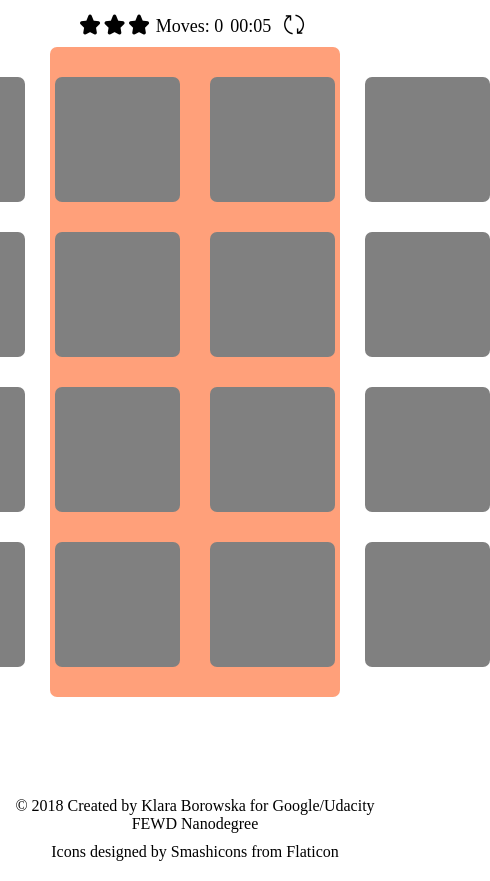
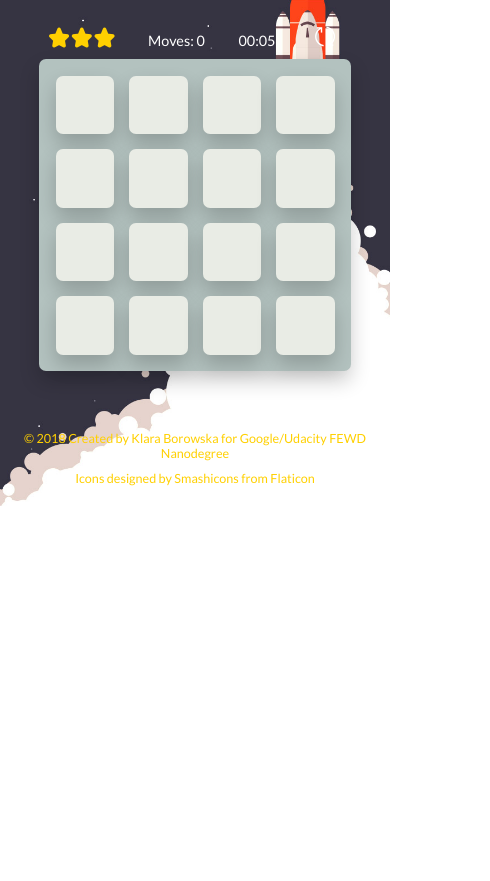
Before and after one commit to klaraborowska/Memo-Game, a plain HTML site: page index.html in a window 390 px wide. Shown: the part 95-976 px from the top of the page, 490 px wide, since content can reach past the window. After the commit the page ends 844 px from the top, so only its background shows below. Drawn offline with Linux system fonts and the light colour scheme.

Commit message:
Improve the layout

```diff
--- a/css/style.css
+++ b/css/style.css
@@ -1,5 +1,3 @@
-/***** MAIN SETTINGS *****/
-
 html {
     box-sizing: border-box;
   }
@@ -10,9 +8,18 @@ html {
     box-sizing: inherit;
   }
 
-  body, html, h1, ul {
+  body, html, h1, h2, ul {
     margin: 0;
     padding: 0;
+  }
+
+  body {
+    background: url(../img/bg.jpg) right;
+    background-size: cover;
+    background-repeat: no-repeat;
+    font-family: 'Lato', sans-serif;
+    font-size: 18px;
+    color: #fff;
   }
 
   .wrapper {
@@ -22,6 +29,12 @@ html {
   }
 
   /***** HEADER *****/
+
+  .title {
+      font-size: 1.8em;
+      padding-top: 20px;
+      text-transform: uppercase;
+      }
 
 
   /***** GAME SECTION *****/
@@ -37,7 +50,14 @@ html {
       justify-content: space-between;
       align-items: flex-end;
       padding: 0 30px;
-      font-size: 18px;
+  }
+
+  .flaticon-favorite {
+      color: #ffd000;
+  }
+
+  .flaticon-exchange {
+      color: #fff;
   }
 
   .flaticon-favorite::before,
@@ -58,20 +78,17 @@ html {
       padding: 30px;
       list-style-type: none;
       display: grid;
-      grid-template-columns: repeat(4, 1fr);
-      grid-template-rows: repeat(4, 1fr);
+      grid-template-columns: repeat(4, 125px);
+      grid-template-rows: repeat(4, 125px);
       grid-gap: 30px;
-      max-width: 650px;
-      min-height: 650px;
       justify-content: center;
       align-content: center;
-      background-color: lightsalmon;
+      background-color: #b3c2bf;
       border-radius: 7px;
+      box-shadow: 0 10px 20px rgba(0, 0, 0, 0.2);
   }
 
   .card {
-      height: 125px;
-      width: 125px;
       position: relative;
       perspective: 400px;
       cursor: pointer;
@@ -88,24 +105,60 @@ html {
       backface-visibility: hidden;
       border-radius: 7px;
       transition: all 0.5s;
+      box-shadow: 0 10px 20px rgba(0, 0, 0, 0.2);
+  }
+
+   .card-front {
+      background-color: #e9ece5;
+  }
+
+  .card-back {
+      transform: rotateY(180deg);
+      background-color:#fff;
   }
 
 /***** WINNER SECTION *****/
 
 .winner-banner {
+    font-size: 0.8em;
     position: fixed;
     top: 0;
     left: 0;
     width: 100%;
     height: 100vh;
     z-index: 1;
-    padding: 20px;
+    padding: 40px;
     display: flex;
     flex-direction: column;
     justify-content: center;
     align-items: center;
     background-color: rgba(255, 255, 255, 0.9);
     transition: all 0.4s;
+    text-align: center;
+    color: #333;
+}
+
+.winner-title {
+    padding: 30px 0 10px;
+    font-size: 1.6em;
+}
+
+.winner-details {
+    padding-bottom: 10px;
+    font-size: 1.2em;
+}
+
+.play-again {
+    padding: 7px 20px;
+    border-radius: 5px;
+    border: 2px solid #f8d121;
+    background-color: transparent;
+    transition: all 0.3s;
+}
+
+.play-again:hover {
+    background-color: rgba(248, 209, 33, 0.7);
+    cursor: pointer;
 }
 
 .banner-hidden {
@@ -119,9 +172,12 @@ html {
 }
 
 /***** FOOTER *****/
+
 .footer {
-    padding: 20px 0;
+    padding: 20px;
     text-align: center;
+    font-size: 0.7em;
+    color: #ffd000;
 }
 
 .copyrights {
@@ -130,14 +186,7 @@ html {
 
 /**** FOR TESTING *****/
 
-  .card-front {
-      background-color: grey;
-  }
 
-  .card-back {
-      transform: rotateY(180deg);
-      background-color:#fff;
-  }
 
   .front-inactive {
       transform: rotateY(-180deg);
@@ -146,9 +195,8 @@ html {
   .back-active {
     transform: rotateY(0);
 }
-
-.hidden-star {
-    visibility: hidden;
+.star-light {
+    color: rgba(255, 208, 0, 0.3);
 }
 
 .card-match {
@@ -169,3 +217,37 @@ html {
         transform: scale(1);
     }
 }
+
+/***** MEDIA QUERIES *****/
+
+@media only screen and (max-width: 800px) {
+
+    .game {
+        padding: 40px 10px 10px;
+    }
+    .game-settings {
+        width: 80vw;
+        margin: 0 auto;
+        padding: 0 10px;
+    }
+   .card-list {
+        width: 80vw;
+        height: 80vw;
+        grid-template-columns: repeat(4, 15vw);
+        grid-template-rows: repeat(4, 15vw);
+        grid-gap: 15px;
+   }
+
+   .card-side {
+       padding: 10px;
+   }
+}
+@media only screen and (max-width: 450px) {
+    .game-settings {
+        font-size: 0.8em;
+    }
+    .winner-details {
+        font-size: 1em;
+    }
+
+}
--- a/index.html
+++ b/index.html
@@ -1,9 +1,12 @@
 <!DOCTYPE html>
 <html>
     <head>
-        <title>Memory game</title>
+        <meta charset="utf-8">
+        <meta name="viewport" content="width=device-width, initial-scale=1.0">
+        <link href="https://fonts.googleapis.com/css?family=Lato:300,400" rel="stylesheet">
         <link rel="stylesheet" href="font/flaticon.css">
         <link rel="stylesheet" href="css/style.css">
+        <title>Memory game</title>
     </head>
     <body>
         <div class="wrapper">
--- a/js/script.js
+++ b/js/script.js
@@ -69,9 +69,9 @@ function init() {
     stars = 3;
     shuffleCards();
     document.querySelector(".moves-counter").innerHTML ="Moves: " + moves;
-    star[0].classList.remove("hidden-star");
-    star[1].classList.remove("hidden-star");
-    star[2].classList.remove("hidden-star");
+    star[0].classList.remove("star-light");
+    star[1].classList.remove("star-light");
+    star[2].classList.remove("star-light");
 
     for (let i = 0; i < cardFront.length; i++) {
         cardBack[i].classList.remove("card-match");
@@ -117,15 +117,15 @@ function hideStars() {
     switch(moves) {
         case 16:
         stars = 2;
-        star[2].classList.add("hidden-star");
+        star[2].classList.add("star-light");
         break;
         case 24:
         stars = 1;
-        star[1].classList.add("hidden-star");
+        star[1].classList.add("star-light");
         break;
         case 30:
         stars = 0;
-        star[0].classList.add("hidden-star");
+        star[0].classList.add("star-light");
     }
     document.querySelector(".stars-number").innerHTML = stars;
 }
```
Also changed, not shown: img/bg.jpg (added).
